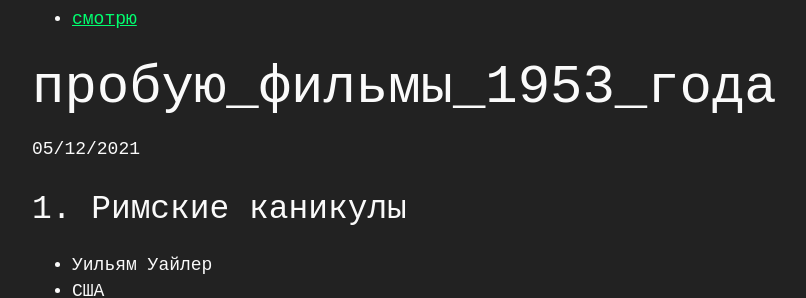
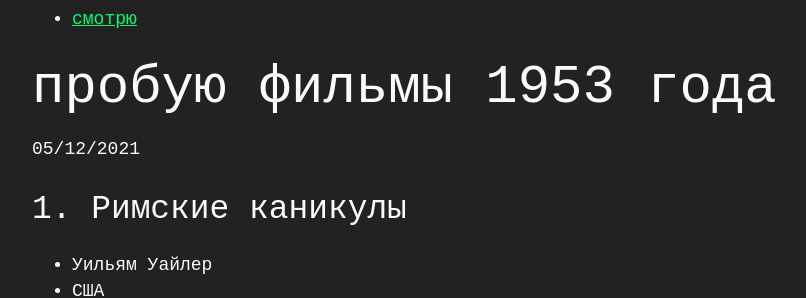
Before and after one commit to vickysled/vickysled.github.io, a Jekyll site: the page built from _posts/2021-12-05-movies1953.md, in a window 1280 px wide and 900 px high. Shown: the part 155-453 px from the top of the window, without its empty margins (176-982 px from the left). Built offline with Jekyll 4.4.1, drawn with Linux system fonts in a browser that asks for light colours.

```diff
--- a/_posts/2021-12-05-movies1953.md
+++ b/_posts/2021-12-05-movies1953.md
@@ -1,6 +1,6 @@
 ---
 layout: post
-title:  "пробую_фильмы_1953_года"
+title:  "пробую фильмы 1953 года"
 date:   2021-12-05 17:00:00
 tags: смотрю
 ---
```
